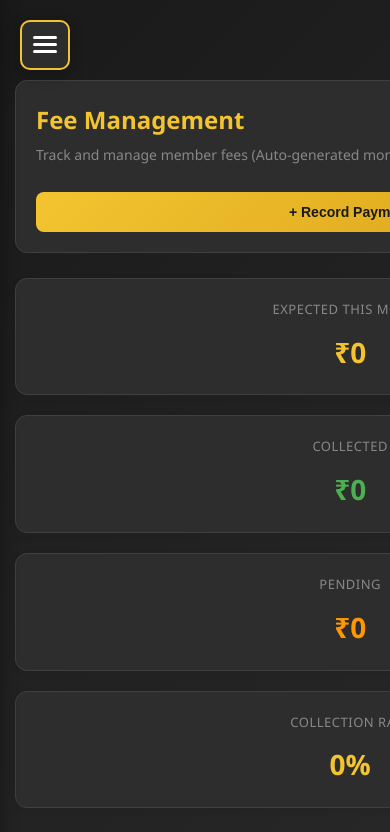
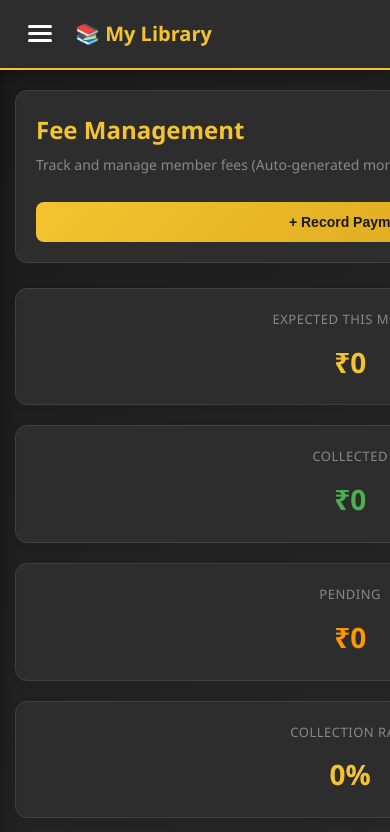
Before and after one commit to Sushiljat01010101/librarypro, a plain HTML site: page fees.html in a window 390 px wide. Shown: the top 832 px of the page. Drawn offline with Linux system fonts and the light colour scheme; sample sign-in values are in the browser's storage.

Commit message:
Add library name to the mobile navigation bar for better identification
Introduced a new `mobile-header` div containing a `mobile-library-name` element in all HTML files and updated `js/main.js` to dynamically set the library name, replacing the old `mobile-menu-toggle` structure.

Replit-Commit-Author: Agent
Replit-Commit-Session-Id: 8f06a1ae-bf95-4ff5-a0f7-efae89e60f64
Replit-Commit-Checkpoint-Type: intermediate_checkpoint
Replit-Commit-Event-Id: 4d1d8512-1358-4c9b-8c0a-bcf0b6fe0e95
Replit-Commit-Screenshot-Url: https://storage.googleapis.com/screenshot-production-us-central1/ac407ffd-4763-4f6d-9b42-dd7517e2e7d1/8f06a1ae-bf95-4ff5-a0f7-efae89e60f64/wHUuReS

```diff
--- a/css/style.css
+++ b/css/style.css
@@ -324,25 +324,49 @@ body {
     transform: scale(1.1);
 }
 
+.mobile-header {
+    display: none;
+    position: fixed;
+    top: 0;
+    left: 0;
+    right: 0;
+    height: 70px;
+    background: var(--bg-card);
+    border-bottom: 2px solid var(--primary-gold);
+    z-index: 1999;
+    align-items: center;
+    padding: 0 20px;
+    box-shadow: 0 2px 10px rgba(0, 0, 0, 0.3);
+}
+
+.mobile-header-content {
+    display: flex;
+    align-items: center;
+    gap: 15px;
+}
+
+.mobile-library-name {
+    font-size: 20px;
+    font-weight: 700;
+    color: var(--primary-gold);
+    white-space: nowrap;
+    overflow: hidden;
+    text-overflow: ellipsis;
+}
+
 .mobile-menu-toggle {
     display: none;
-    position: fixed;
-    top: 20px;
-    left: 20px;
-    z-index: 2000;
-    background: var(--bg-card);
-    border: 2px solid var(--primary-gold);
-    border-radius: 10px;
-    width: 50px;
-    height: 50px;
+    background: none;
+    border: none;
     cursor: pointer;
-    transition: all 0.3s ease;
-    box-shadow: 0 4px 15px rgba(0, 0, 0, 0.3);
+    padding: 0;
+    width: 40px;
+    height: 40px;
+    flex-shrink: 0;
 }
 
-.mobile-menu-toggle:hover {
-    background: var(--primary-gold);
-    transform: scale(1.05);
+.mobile-menu-toggle:active {
+    transform: scale(0.95);
 }
 
 .hamburger {
@@ -1088,10 +1112,12 @@ body {
 }
 
 @media (max-width: 768px) {
+    .mobile-header {
+        display: flex;
+    }
+
     .mobile-menu-toggle {
-        display: flex;
-        align-items: center;
-        justify-content: center;
+        display: block;
     }
 
     .sidebar {
@@ -1119,7 +1145,7 @@ body {
     .main-content {
         margin-left: 0;
         padding: 20px 15px;
-        padding-top: 80px;
+        padding-top: 90px;
     }
 
     .form-row {
--- a/fees.html
+++ b/fees.html
@@ -8,6 +8,8 @@
     <link rel="stylesheet" href="css/fees.css">
 </head>
 <body>
+    <div class="mobile-header">
+        <div class="mobile-header-content">
             <button class="mobile-menu-toggle" id="mobileMenuToggle">
                 <div class="hamburger">
                     <span></span>
@@ -15,6 +17,9 @@
                     <span></span>
                 </div>
             </button>
+            <div class="mobile-library-name">📚 Library MS</div>
+        </div>
+    </div>
 
     <div class="menu-overlay" id="menuOverlay"></div>
 
--- a/js/main.js
+++ b/js/main.js
@@ -154,6 +154,11 @@ function updateLibraryName() {
         logo.textContent = `📚 ${libraryName}`;
     });
 
+    const mobileLibraryName = document.querySelector('.mobile-library-name');
+    if (mobileLibraryName) {
+        mobileLibraryName.textContent = `📚 ${libraryName}`;
+    }
+
     const loginTitle = document.querySelector('.logo-section h1');
     if (loginTitle) {
         loginTitle.textContent = libraryName;
```
Also changed, not shown: activity.html (+5 -0 lines), books.html (+5 -0 lines), dashboard.html (+5 -0 lines), expenses.html (+5 -0 lines), members.html (+5 -0 lines), reports.html (+5 -0 lines), seats.html (+5 -0 lines), settings.html (+5 -0 lines), 1 other file. Lines whose indentation alone changed are shown as unchanged.
